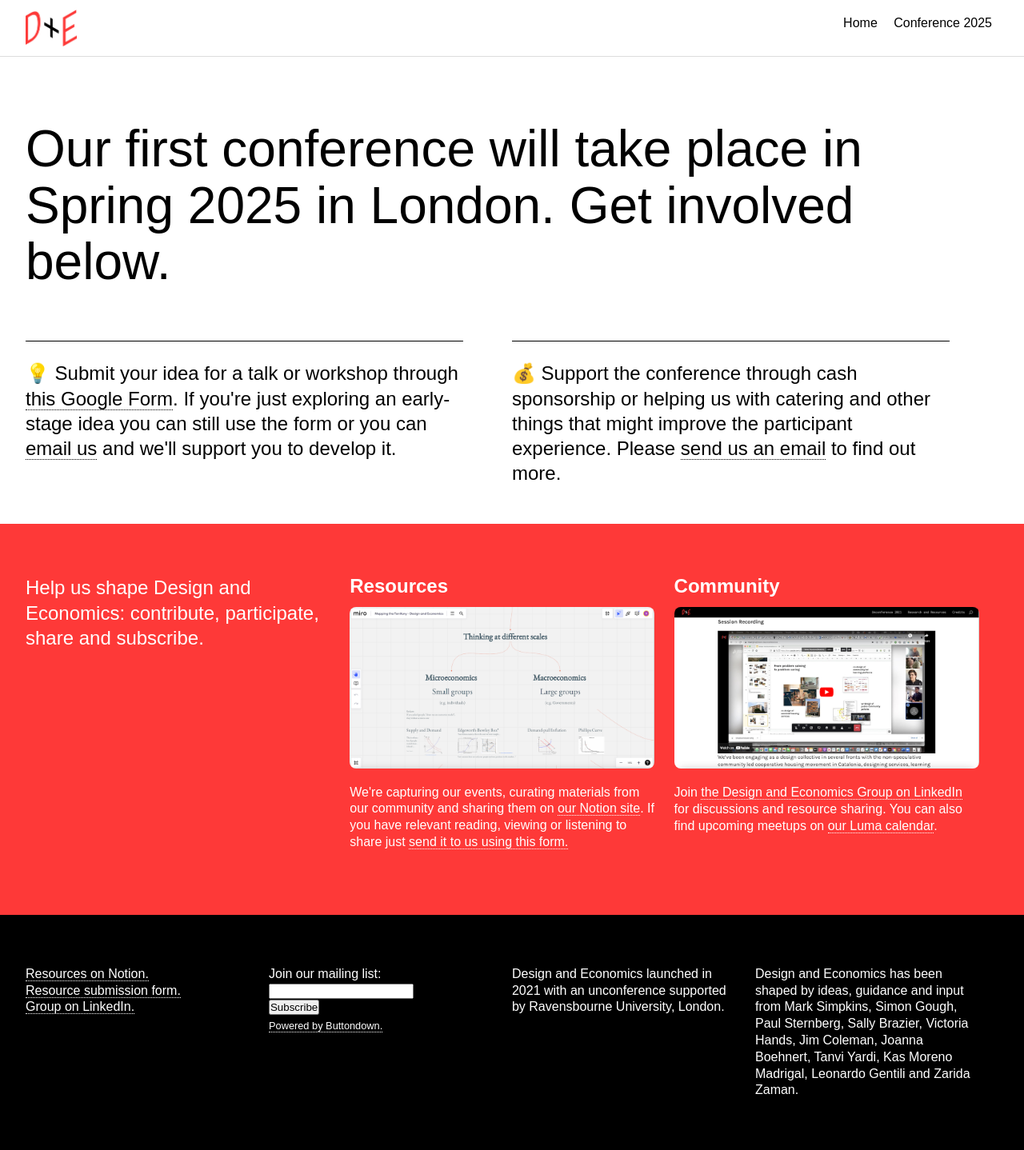
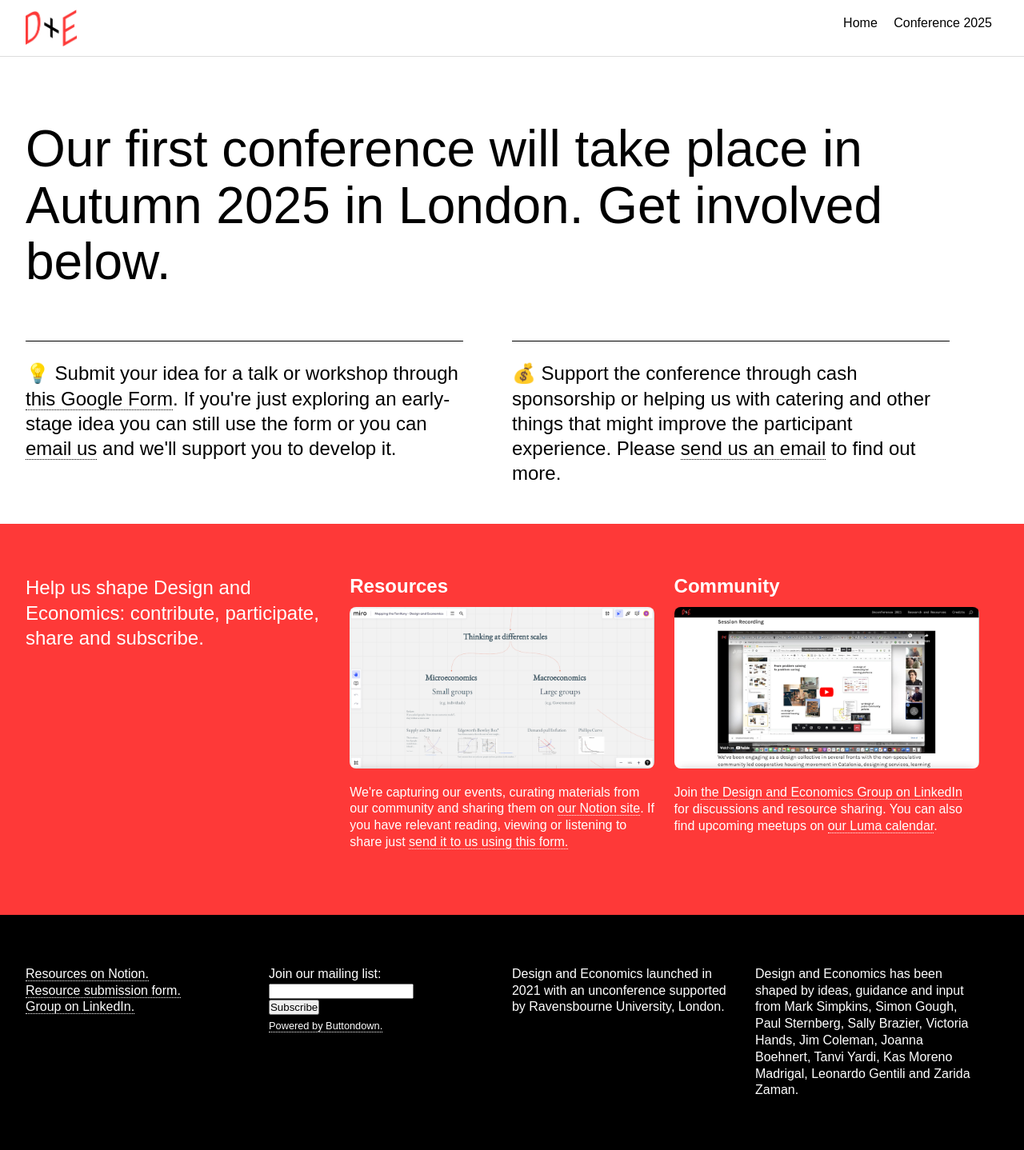
Before and after one commit to Design-and-Economics/designandeconomics.github.io, a Jekyll site: the page built from conference.markdown, in a window 1280 px wide. Shown: the whole page at 80% size. Built offline with Jekyll 4.4.1, drawn with Linux system fonts in a browser that asks for light colours; some web fonts are replaced.

Commit message:
Updated conference page

```diff
--- a/conference.markdown
+++ b/conference.markdown
@@ -6,7 +6,7 @@ title: Design and Economics
 layout: home
 ---
 <div class="hero">
-<div class="sub-page-copy">Our first conference will take place in Spring 2025 in London. Get involved below.</div>
+<div class="sub-page-copy">Our first conference will take place in Autumn 2025 in London. Get involved below.</div>
 <div class="sidebar-copy">
 <ul>
 <li>💡 Submit your idea for a talk or workshop through <a href="https://forms.gle/TP8AoCmfMeaLv25U7" target="_blank">this Google Form</a>. If you're just exploring an early-stage idea you can still use the form or you can <a href="mailto:conference@designandeconomics.com">email us</a> and we'll support you to develop it.</li>
```
